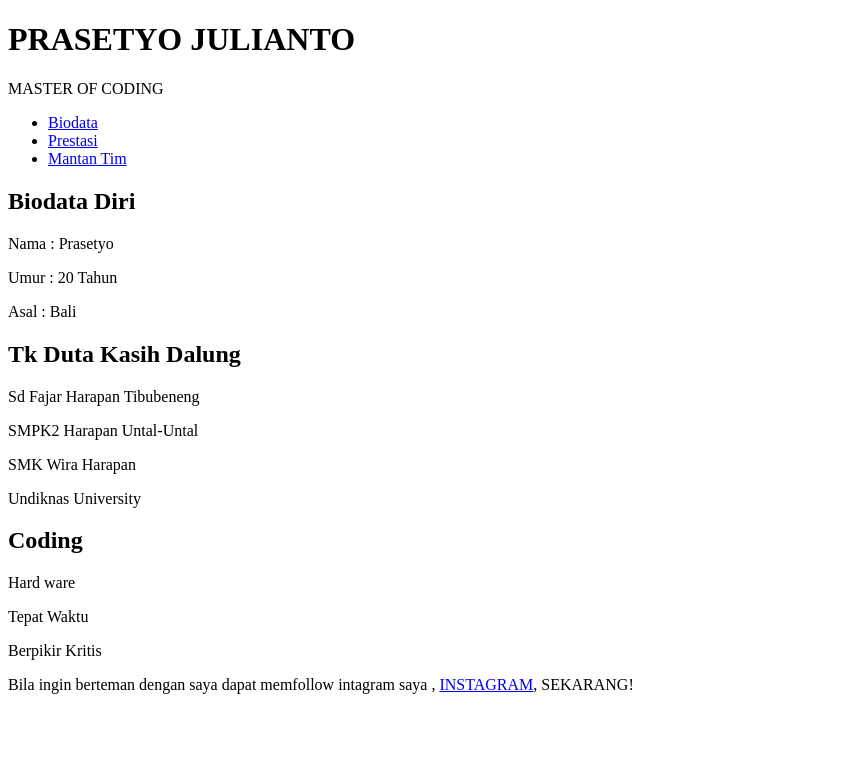
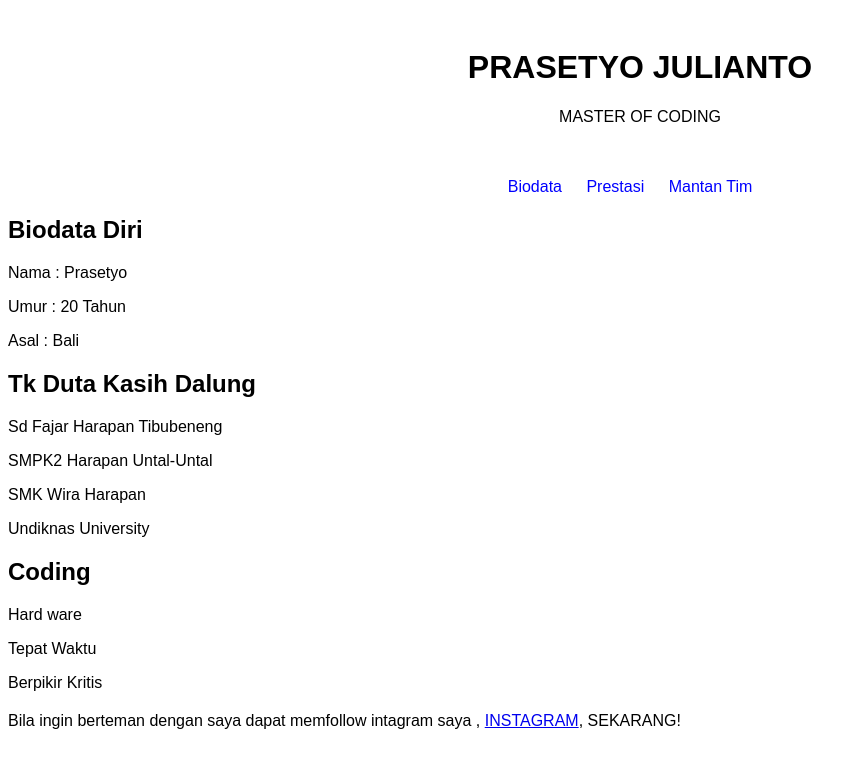
Before and after one commit to Prasetyo3789/Tugas-pak-Huma, a plain HTML site: page index.html in a window 1280 px wide. Shown: the whole page, without its empty margins (0-866 px from the left). Drawn offline with Linux system fonts and the light colour scheme.

Commit message:
STYLING DENGAN CSS

```diff
--- a/index.html
+++ b/index.html
@@ -5,6 +5,45 @@
         <meta name="viewport" content="width=device-width, initial-scale=1.0">
         <title>Curriculum Vitae</title>
     </head>
+    <style>
+        body{
+            font-family:Arial, sans-serif;
+        }
+        header {
+            background-color:#+0+0+0;
+            padding: 20px;
+            text-align: center;
+        }
+
+        nav ul {
+            list-style-type: none;
+            padding: 0;
+            text-align: center;
+        }
+        nav ul li {
+            display: inline;
+            margin-right: 20px;
+        }
+
+        nav ul li a {
+            text-decoration: none;
+            color: blue;
+        }
+
+        a:hover {
+            margin: 20px 0;
+        }
+
+        section {
+            margin: 20px 0;
+        }
+
+        footer {
+            background-color: #f0f0f0
+            padding: 10px
+            text-align: center;
+        }
+    </style>
     <body>
         <header>
             <h1>PRASETYO JULIANTO</h1>
```
